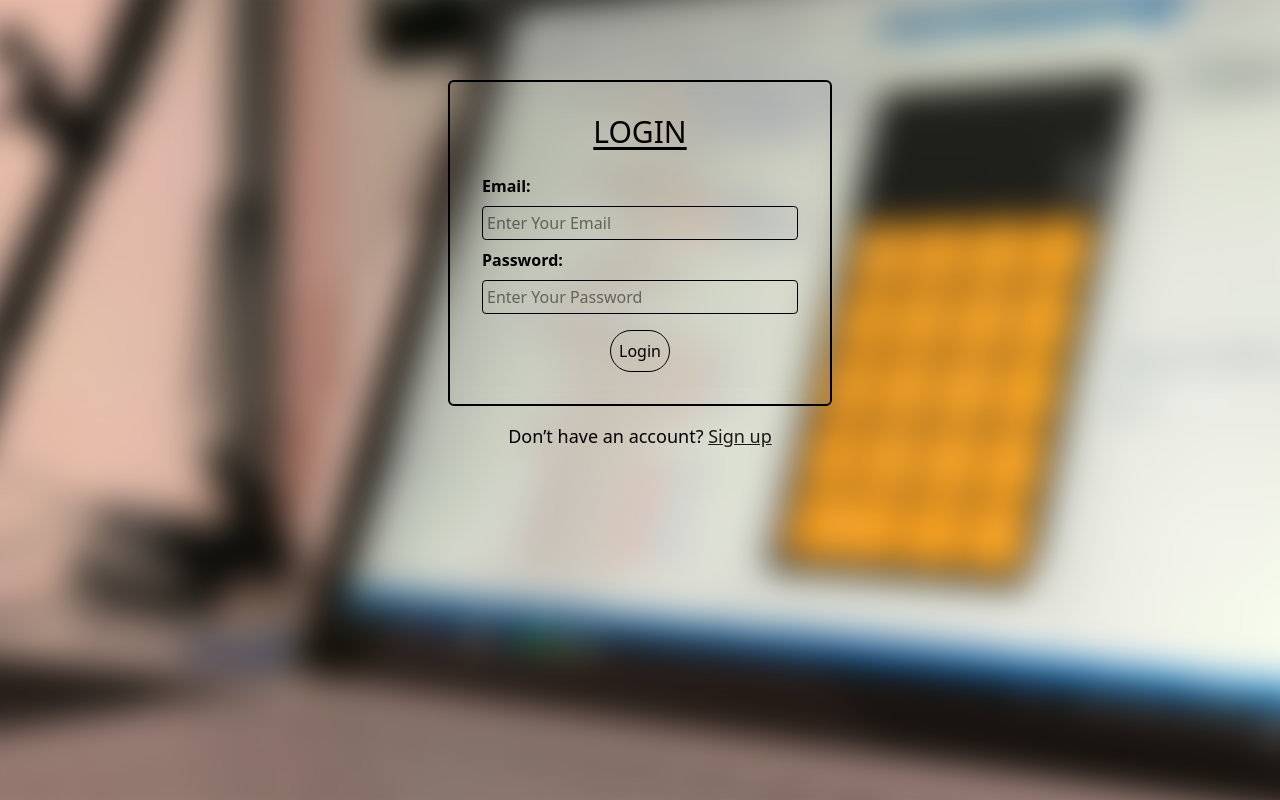
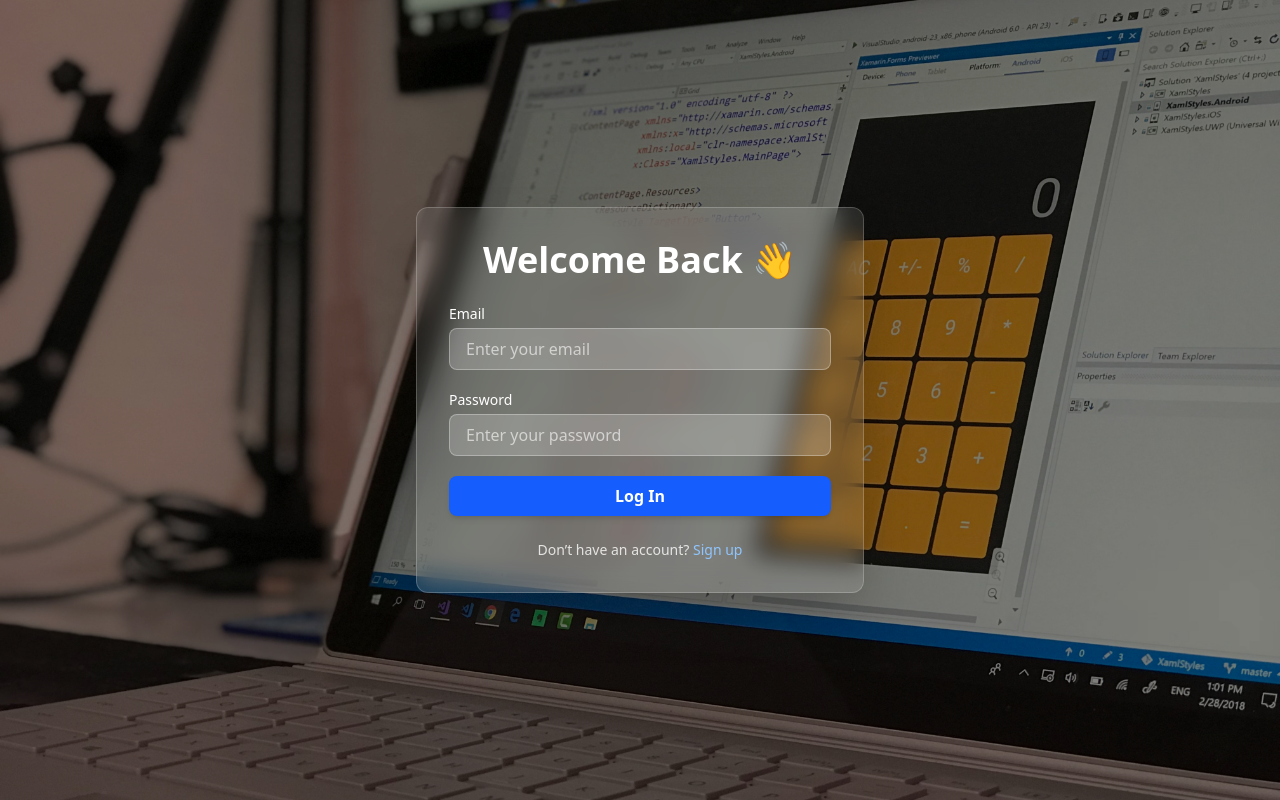
Before and after one commit to RashiShekhar/expense-tracker, a React (Vite) app: page /login in a window 1280 px wide. Built offline with nearby package versions, Linux system fonts and the light colour scheme.

Commit message:
login page updated

```diff
--- a/src/components/Login.jsx
+++ b/src/components/Login.jsx
@@ -34,43 +34,49 @@ function Login() {
       alert("Server error during login");
     }
   };
+
   return (
-    <div className="relative min-h-screen w-full overflow-hidden">
+    <div className="relative min-h-screen flex items-center justify-center bg-gray-900 text-white">
+      {/* Background Image */}
       <div
-        className="absolute inset-0 bg-cover bg-center filter blur-lg scale-110"
+        className="absolute inset-0 bg-cover bg-center filter brightness-50"
         style={{
           backgroundImage: `url("/img2.jpg")`,
         }}
       ></div>
 
-      <div className="relative z-10 p-10">
-        <div className="flex flex-col justify-center items-center p-10 gap-4">
-          <div className="w-96 border-2 rounded-md border-black bg-transparent backdrop-blur-sm p-8">
-            <div className="text-3xl text-center underline underline-offset-4 mb-6">
-              LOGIN
-            </div>
-
-            <form className="flex flex-col gap-4" onSubmit={handleLogin}>
-              <div className="flex flex-col gap-2">
-                <label htmlFor="uname" className="font-bold">
-                  Email:
+      {/* Form Container */}
+      <div className="relative z-10 w-full max-w-md p-8 rounded-xl shadow-2xl backdrop-blur-md bg-white/10 border border-white/20">
+        <h1 className="text-4xl font-bold text-center text-white mb-6">
+          Welcome Back 👋
+        </h1>
+        <form onSubmit={handleLogin} className="space-y-5">
+          <div>
+            <label htmlFor="email" className="block text-sm font-medium mb-1">
+              Email
             </label>
             <input
-                  type="text"
-                  className="border border-black p-1 rounded"
+              type="email"
               id="email"
-                  placeholder="Enter Your Email"
+              className="w-full px-4 py-2 rounded-lg bg-white/20 text-white border border-white/30 placeholder-white/60 focus:outline-none focus:ring-2 focus:ring-blue-400"
+              placeholder="Enter your email"
               onChange={(e) => setEmail(e.target.value)}
               required
             />
-                <label htmlFor="upass" className="font-bold">
-                  Password:
+          </div>
+
+          <div>
+            <label
+              htmlFor="password"
+              className="block text-sm font-medium mb-1"
+            >
+              Password
             </label>
             <input
               type="password"
-                  className="border border-black p-1 rounded"
-                  id="upass"
-                  placeholder="Enter Your Password"
+              id="password"
+              className="w-full px-4 py-2 rounded-lg bg-white/20 text-white border border-white/30 placeholder-white/60 focus:outline-none focus:ring-2 focus:ring-blue-400"
+              placeholder="Enter your password"
               onChange={(e) => setPassword(e.target.value)}
               required
             />
@@ -78,23 +84,18 @@ function Login() {
 
           <button
             type="submit"
-                className="btn border border-black btn-lg rounded-full self-center p-2 hover:bg-black hover:text-white"
+            className="w-full py-2 bg-blue-600 hover:bg-blue-700 transition-colors duration-300 text-white font-semibold rounded-lg shadow-md"
           >
-                Login
+            Log In
           </button>
         </form>
-          </div>
 
-          <p className="text-black text-lg">
+        <p className="mt-6 text-center text-white/80 text-sm">
           Don’t have an account?{" "}
-            <Link
-              to="/signup"
-              className="underline text-stone-900 hover:text-gray-950"
-            >
+          <Link to="/signup" className="text-blue-300 hover:underline">
             Sign up
           </Link>
         </p>
-        </div>
       </div>
     </div>
   );
```
Lines whose indentation alone changed are shown as unchanged.
